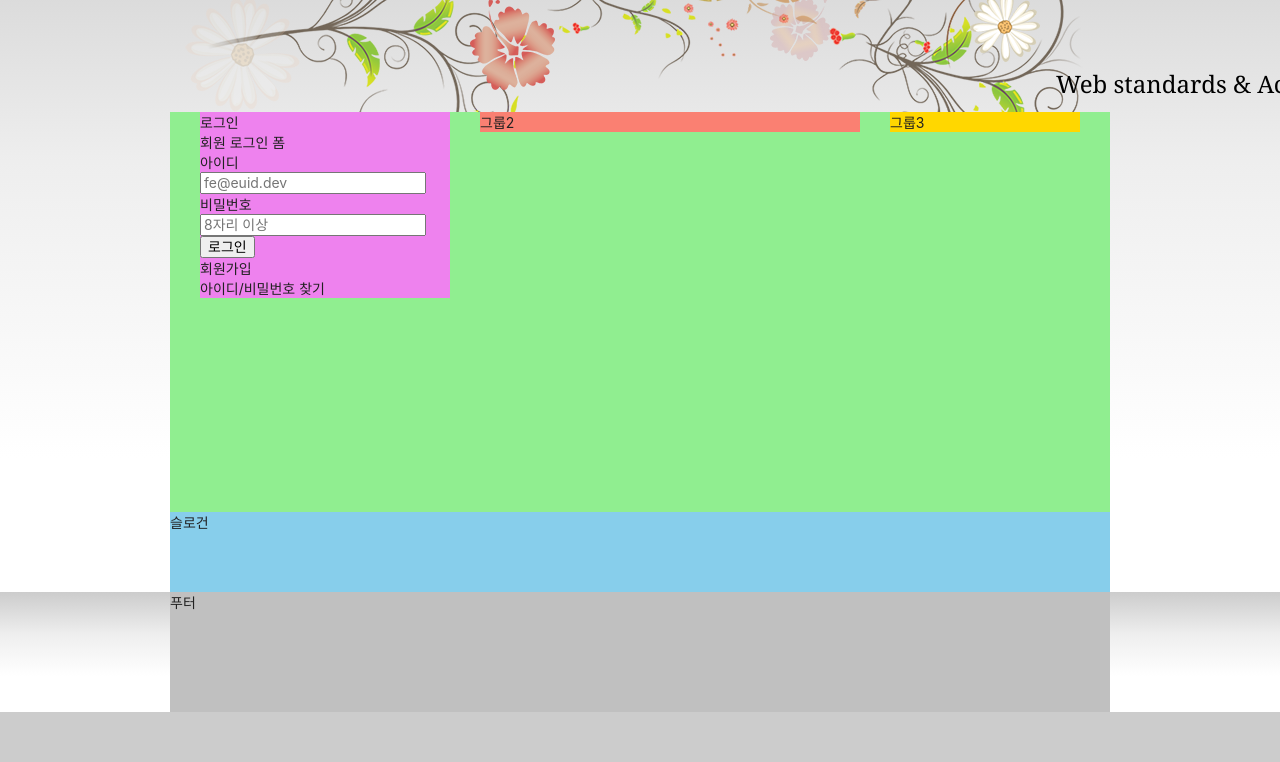
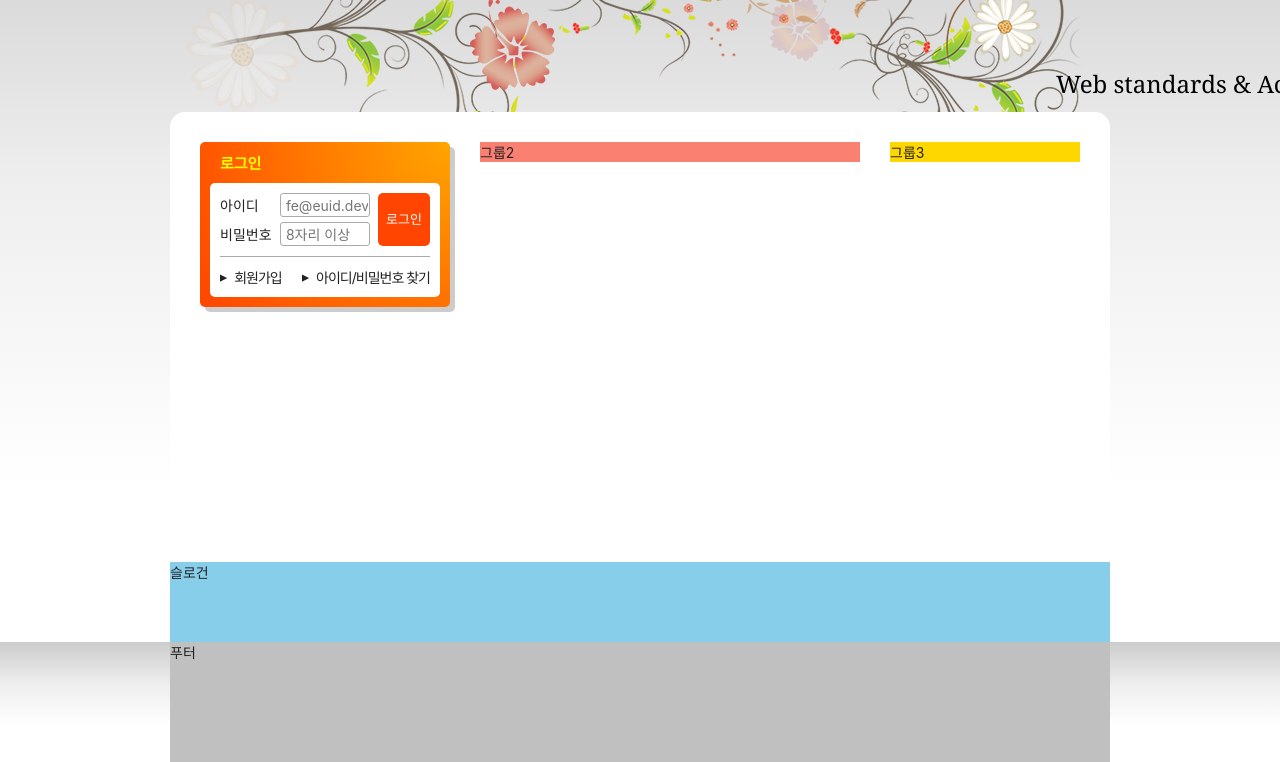
Before and after one commit to mungmung2j/HTML5, a plain HTML site: page index.html in a window 1280 px wide. Shown: the part 135-897 px from the top of the page. Before the commit the page ends 847 px from the top, so only its background shows below. Drawn offline with Linux system fonts and the light colour scheme; a web font is replaced by a local one.

Commit message:
로그인 완성

```diff
--- a/styles/style.css
+++ b/styles/style.css
@@ -3,7 +3,8 @@
 @import url(./reset.css);
 
 /* 숨김 콘텐츠 */
-.a11y-hidden {
+.a11y-hidden,
+legend {
   position: absolute;
   width: 1px;
   height: 1px;
@@ -270,10 +271,11 @@ body {
 
 /* 메인 */
 .main {
-  background: lightgreen;
-  height: 50vh;
   display: flow-root;
-  padding: 0 15px;
+  background: #fff;
+  min-height: 450px;
+  padding: 30px 15px;
+  border-radius: 15px 15px 0 0;
 }
 
 .group {
@@ -282,16 +284,97 @@ body {
 }
 
 .group1 {
-  background-color: violet;
   width: 250px;
 }
+
 .group2 {
   background-color: salmon;
   width: 380px;
 }
+
 .group3 {
   background-color: gold;
   width: 190px;
+}
+
+/* 로그인 */
+.login {
+  box-shadow: 5px 5px 0 0 #ccc;
+  background: orange radial-gradient(circle at right top, orange, orangered);
+  padding: 10px;
+  border-radius: 5px;
+}
+
+.login-title {
+  color: #ff0;
+  font-size: 15px;
+  font-weight: 700;
+  text-indent: 10px;
+}
+
+.login-form {
+  background-color: #fff;
+  margin-top: 10px;
+  border-radius: 5px 5px 0 0;
+  padding: 10px 10px 0 10px;
+}
+
+.login-form fieldset {
+  position: relative;
+  border-bottom: 1px solid #aaa;
+  padding-bottom: 5px;
+}
+
+.user-email,
+.user-pw {
+  margin-bottom: 5px;
+}
+
+.login-form label {
+  display: inline-block;
+  width: 4em;
+}
+
+.login-form input {
+  width: 90px;
+  height: 24px;
+  border: 1px solid #aaa;
+  padding: 1px 1px 1px 5px;
+  border-radius: 3px;
+}
+
+.login-button {
+  position: absolute;
+  top: 0;
+  right: 0;
+  height: 53px;
+  background-color: orangered;
+  color: #fff;
+  border: 0;
+  padding: 0 8px;
+  border-radius: 5px;
+  font-size: 13px;
+}
+
+.sign {
+  background-color: #fff;
+  border-radius: 0 0 5px 5px;
+  padding: 4px 10px;
+  display:flex;
+  flex-flow:row nowrap;
+  justify-content: space-between;
+}
+
+.sign a{
+  display:block;
+  padding:6px 0;
+  letter-spacing: -1px;
+}
+
+.sign a::before{
+  content:"\e804";
+  font-family:fontello;
+  margin-right:8px;
 }
 
 /* 슬로건 */
```
